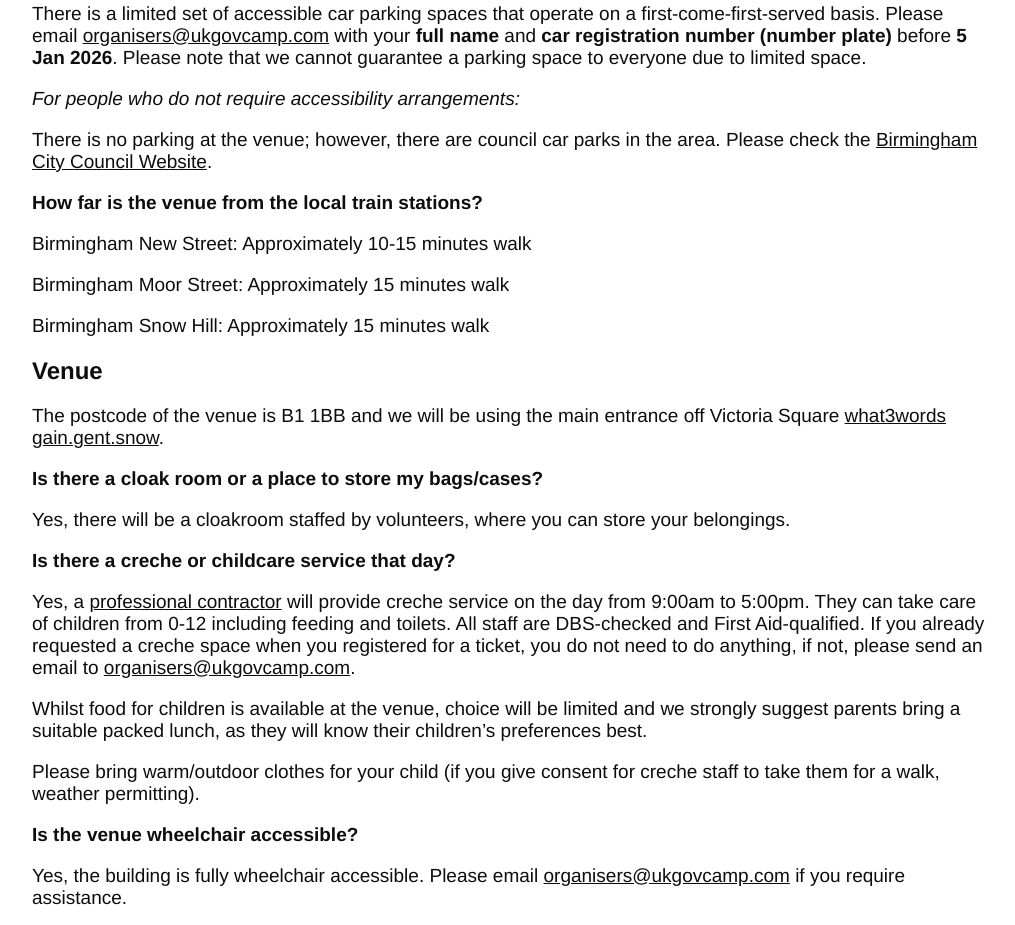
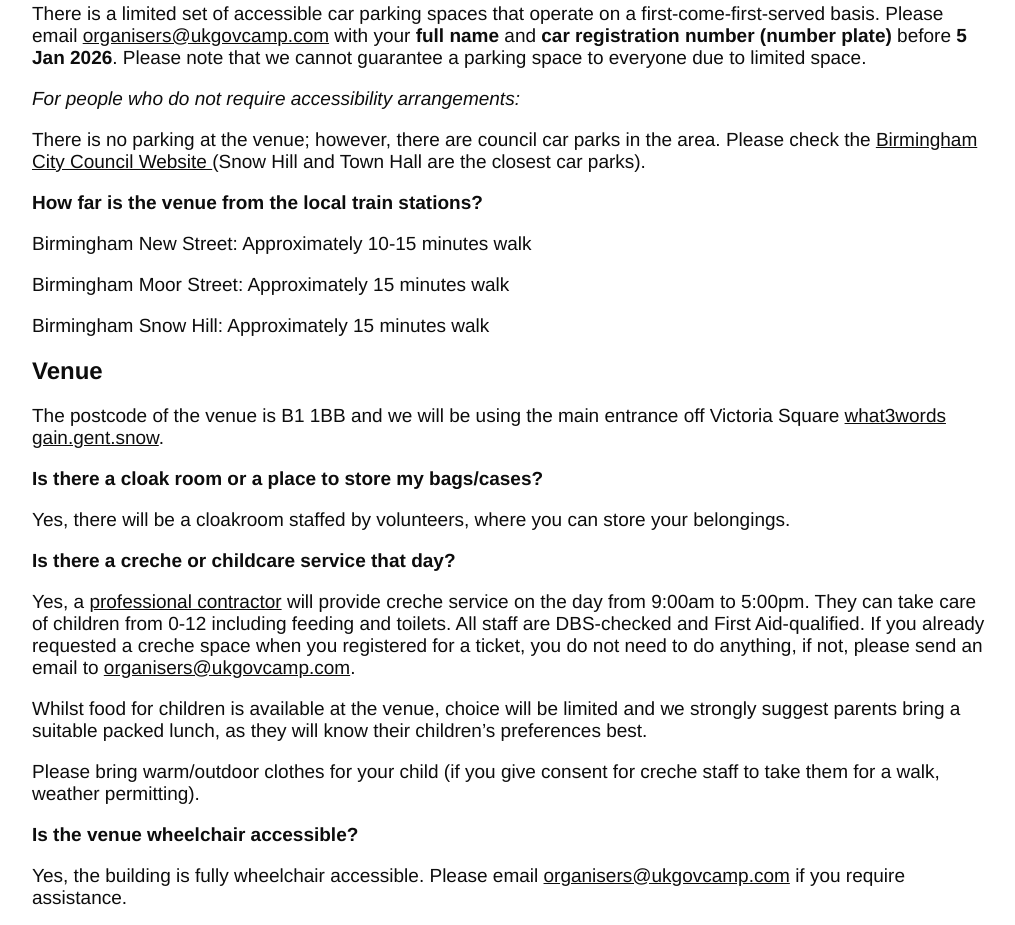
Before and after one commit to UKGovCamp/www.ukgovcamp.com, an Astro site: page /faq in a window 1280 px wide. Shown: the part 1179-2104 px from the top of the page, without its empty margins (128-1143 px from the left). Built offline with nearby package versions, Linux system fonts and the light colour scheme; Astro itself is replaced by a stand-in of ours.

Commit message:
Update Page “faq”

```diff
--- a/src/pages/faq.md
+++ b/src/pages/faq.md
@@ -61,7 +61,7 @@ limited space.
 *For people who do not require accessibility arrangements:*
 
 There is no parking at the venue; however, there are council car parks in the
-area. Please check the [Birmingham City Council Website](https://www.birmingham.gov.uk/citycentrecarparks).
+area. Please check the [Birmingham City Council Website ](https://www.birmingham.gov.uk/citycentrecarparks)([](https://www.birmingham.gov.uk/citycentrecarparks)Snow Hill and Town Hall are the closest car parks).
 
 ### How far is the venue from the local train stations?
 
```
